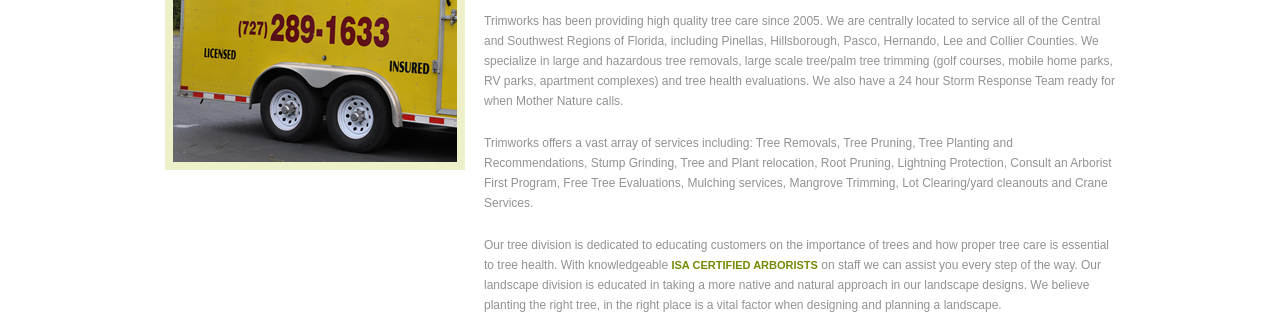
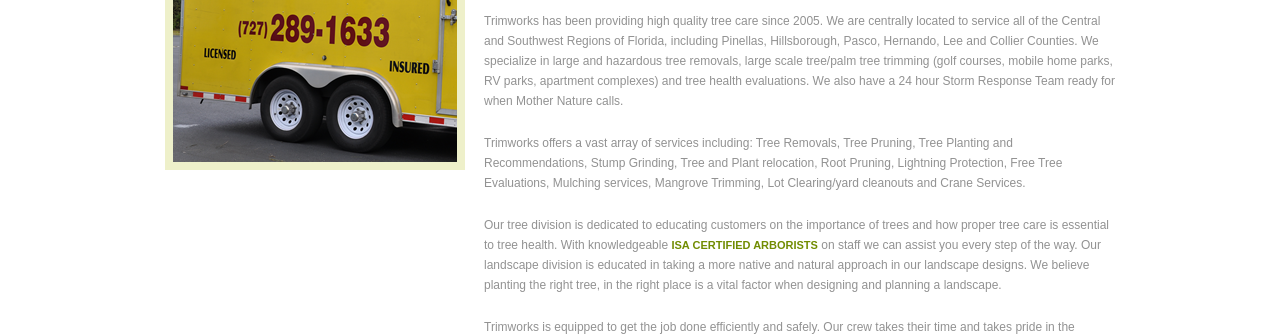
Before and after one commit to TrimworksPro-Old/TrimworksPro-Old.github.io, a plain HTML site: page aboutus.html in a window 1280 px wide. Shown: the part 415-749 px from the top of the page. Drawn offline with nearby package versions, Linux system fonts and the light colour scheme; a web font is replaced by a local one.

Commit message:
Changed wording on aboutus.html page.

```diff
--- a/aboutus.html
+++ b/aboutus.html
@@ -251,7 +251,7 @@
                                                     <p>
 														Trimworks offers a vast array of services including: Tree Removals, Tree Pruning, Tree
 														Planting and Recommendations, Stump Grinding, Tree and Plant relocation, Root Pruning,
-														Lightning Protection, Consult an Arborist First Program, Free Tree Evaluations,
+														Lightning Protection, Free Tree Evaluations,
 														Mulching services, Mangrove Trimming, Lot Clearing/yard cleanouts and Crane Services.
                                                     </p>
                                                     <p>
```
